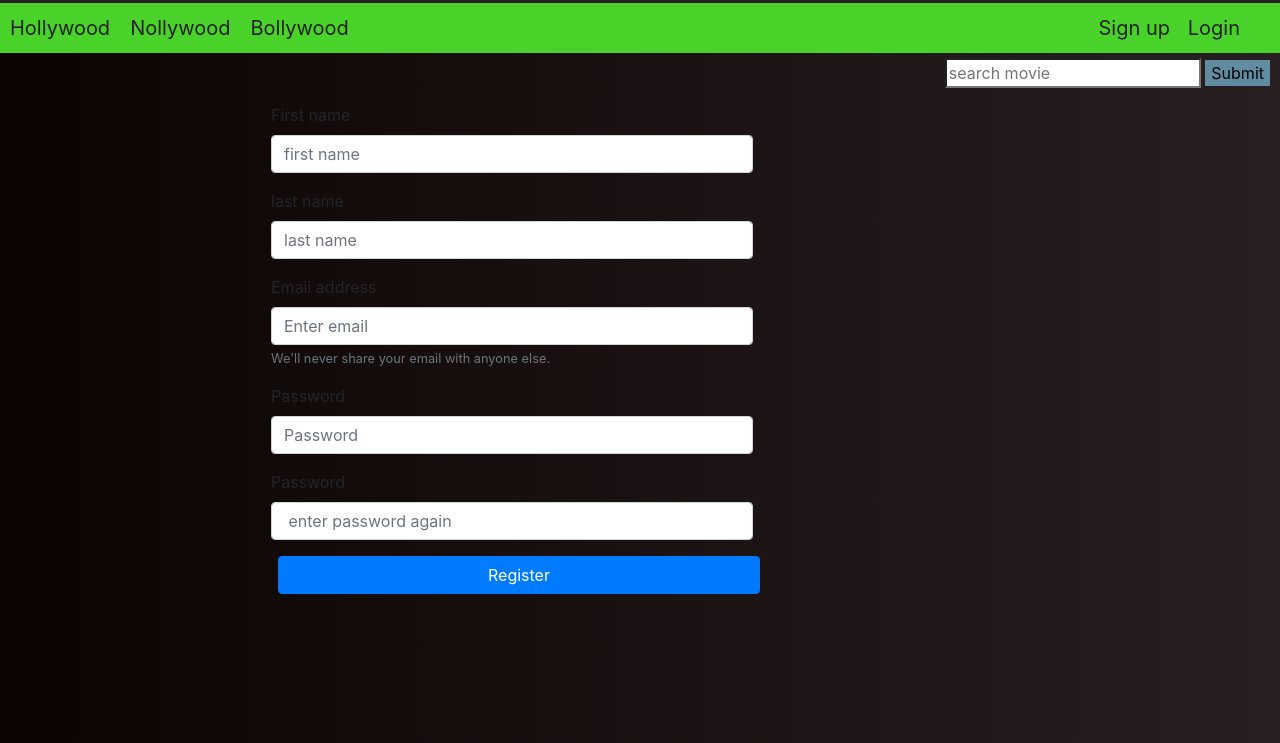
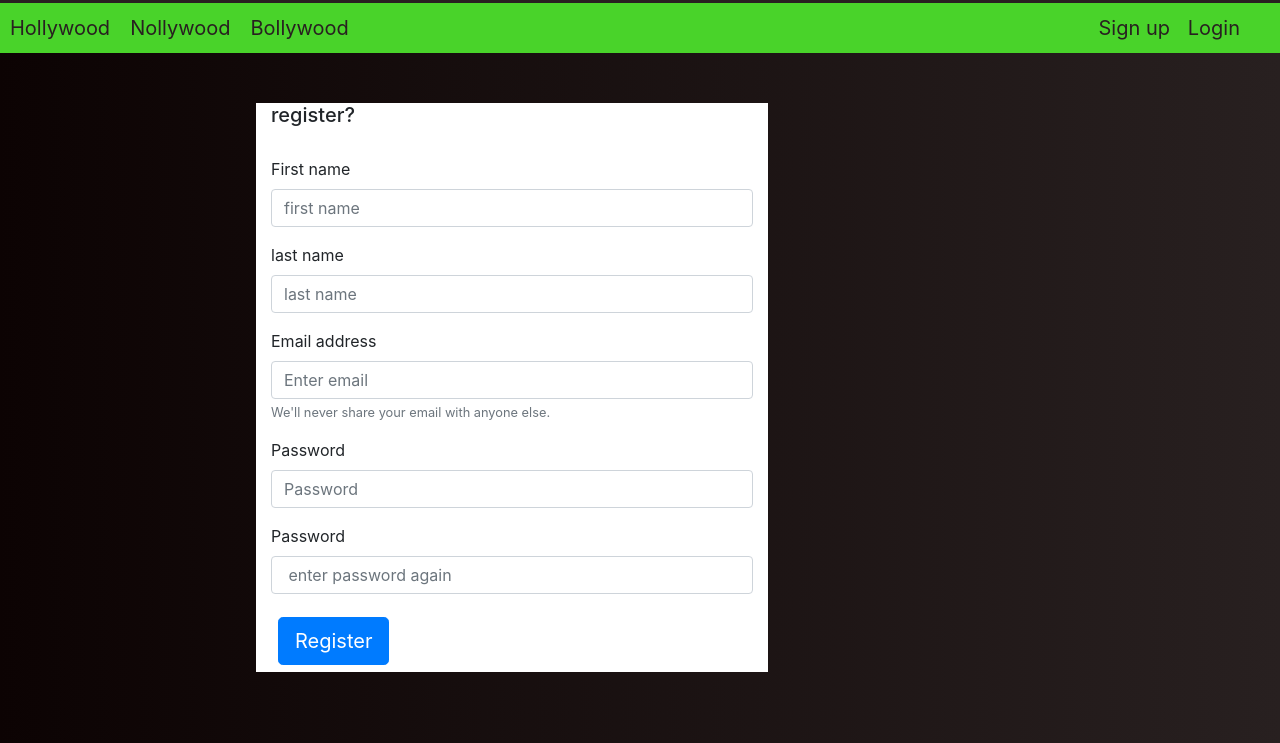
Before and after one commit to nelliejellie/moviegist-frontend, a plain HTML site: page register.html in a window 1280 px wide. Shown: the part 57-800 px from the top of the page. Drawn offline with nearby package versions, Linux system fonts and the light colour scheme.

Commit message:
new files

```diff
--- a/register.html
+++ b/register.html
@@ -70,18 +70,14 @@
 			</ul>
 		</li>
 		<li><a href="#" id="ll">Login</a></li>
-		<li><a href="#" id="ll">Sign up</a></li>
+		<li><a href="#" id="register">Sign up</a></li>
 	</ul>
 	</div>
-	<!-- search button -->
-	<form method="get" id="formsearch"  >
-		<input type="search" name="searcher" placeholder="search movie" maxlength="20">
-		<input type="submit" name="submit" id="submit">
-	</form>
 	<!-- sign up -->
-	<div class="container" id="form-container">
+	<div class="container" id="form-container" style="background-color: white;">
+		<h5>register?</h5>
 		<form>
-			<div class="form-group">
+			<div class="form-group" style="margin-top: 30px;">
 			    <label for="firstname">First name</label>
 			    <input type="text" class="form-control" id="" placeholder="first name">
 			</div>
@@ -102,7 +98,7 @@
 			    <label for="Password1">Password</label>
 			    <input type="password" class="form-control" id="" placeholder=" enter password again">
 			</div>
-			<button type="submit" class="btn btn-primary btn-block">Register</button>
+			<button type="submit" class="btn btn-primary btn-lg">Register</button>
 		</form>
 	</div>
 </body>
```
